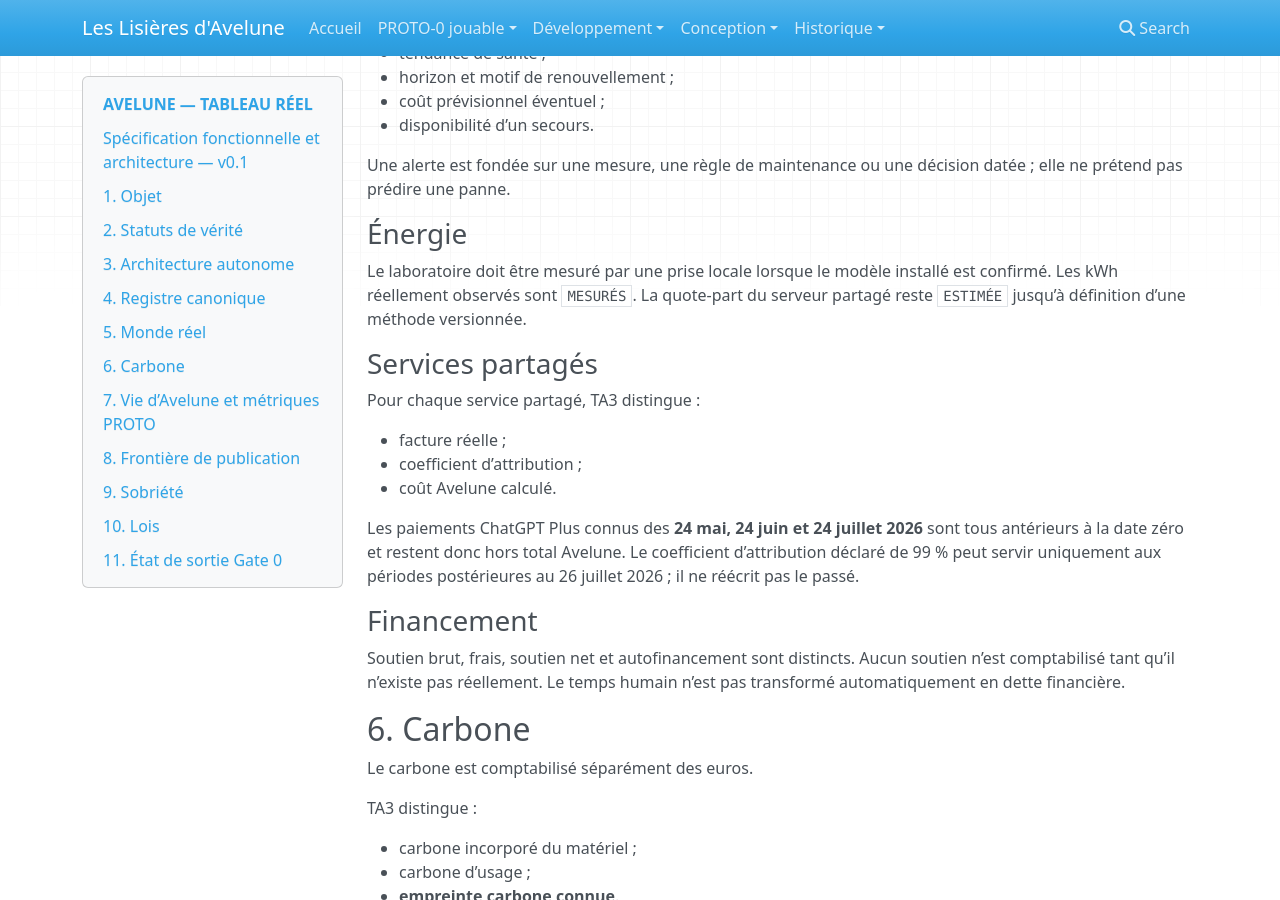
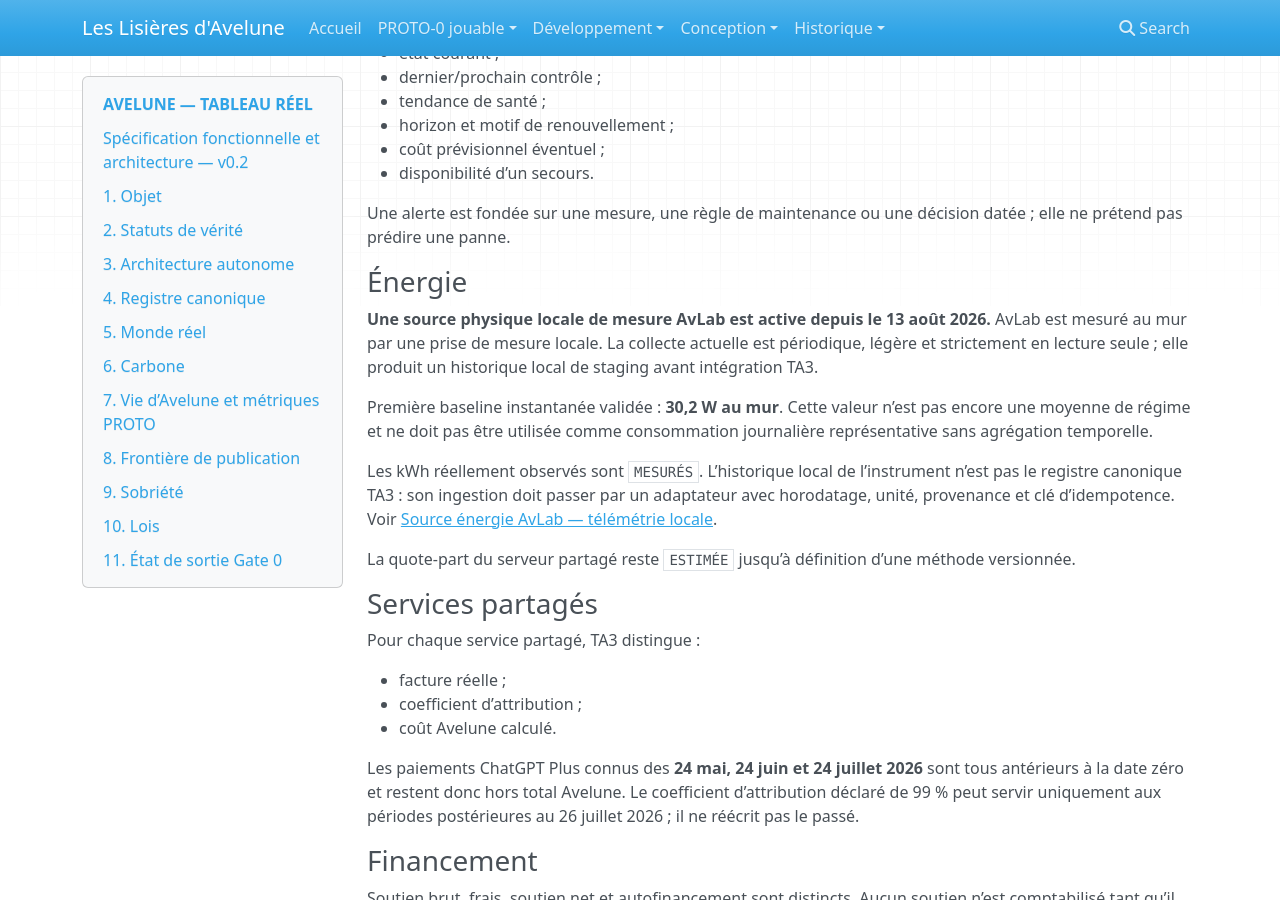
Before and after one commit to Abeliome-Officiel/les-lisieres-avelune, an MkDocs documentation site: the page built from docs/real/SPECIFICATION.md, in a window 1280 px wide and 900 px high, scrolled down 2243 px. Built offline with MkDocs 1.6.1, drawn with Linux system fonts in a browser that asks for light colours; nearby versions of some CDN libraries; some of the changed text lies outside the part shown.

Commit message:
docs(real): integrate active AvLab energy source

```diff
--- a/docs/real/SPECIFICATION.md
+++ b/docs/real/SPECIFICATION.md
@@ -1,8 +1,8 @@
 # AVELUNE — TABLEAU RÉEL
-## Spécification fonctionnelle et architecture — v0.1
+## Spécification fonctionnelle et architecture — v0.2
 
 Statut : **Gate 0 validé — architecture autonome retenue**.
-Date de synchronisation : 12 août 2026.
+Date de synchronisation : 13 août 2026.
 
 ## 1. Objet
 
@@ -52,7 +52,8 @@ Principes :
 - un adaptateur peut être remplacé ou supprimé sans changer le contrat public ;
 - une source indisponible rend sa donnée ancienne ou inconnue mais ne rend pas TA3 indisponible ;
 - le rendu public ne lit jamais directement une prise, une base de PROTO ou une API externe ;
-- TA3 conserve son propre historique après disparition d’une source.
+- TA3 conserve son propre historique après disparition d’une source ;
+- **observer n’autorise pas à agir** : une source de mesure reste en lecture seule tant qu’une capacité de commande distincte n’a pas été explicitement conçue et autorisée.
 
 Le service doit utiliser le plus petit runtime persistant approprié déjà disponible ou justifié sur le serveur partagé. Il ne doit pas être hébergé dans le conteneur ou la base éphémère du PROTO.
 
@@ -101,7 +102,13 @@ Une alerte est fondée sur une mesure, une règle de maintenance ou une décisio
 
 ### Énergie
 
-Le laboratoire doit être mesuré par une prise locale lorsque le modèle installé est confirmé. Les kWh réellement observés sont `MESURÉS`. La quote-part du serveur partagé reste `ESTIMÉE` jusqu’à définition d’une méthode versionnée.
+**Une source physique locale de mesure AvLab est active depuis le 13 août 2026.** AvLab est mesuré au mur par une prise de mesure locale. La collecte actuelle est périodique, légère et strictement en lecture seule ; elle produit un historique local de staging avant intégration TA3.
+
+Première baseline instantanée validée : **30,2 W au mur**. Cette valeur n’est pas encore une moyenne de régime et ne doit pas être utilisée comme consommation journalière représentative sans agrégation temporelle.
+
+Les kWh réellement observés sont `MESURÉS`. L’historique local de l’instrument n’est pas le registre canonique TA3 : son ingestion doit passer par un adaptateur avec horodatage, unité, provenance et clé d’idempotence. Voir [Source énergie AvLab — télémétrie locale](AVLAB_POWER_TELEMETRY.md).
+
+La quote-part du serveur partagé reste `ESTIMÉE` jusqu’à définition d’une méthode versionnée.
 
 ### Services partagés
 
@@ -166,7 +174,8 @@ Les sources sensibles restent côté serveur et les journaux techniques ne recop
 - pas de polling navigateur permanent ;
 - pas de dépendance à un appel externe au moment de l’affichage ;
 - collecte périodique par timer/cron/tâche légère lorsque nécessaire ;
-- pas de nouveau service permanent si une capacité existante répond proprement au besoin.
+- pas de nouveau service permanent si une capacité existante répond proprement au besoin ;
+- la rétention des mesures brutes peut être bornée et remplacée par des agrégats versionnés lorsque la granularité fine n’a plus de valeur utile.
 
 L’autonomie de TA3 vis-à-vis du PROTO est, en revanche, une nécessité d’architecture.
 
@@ -187,9 +196,12 @@ L’autonomie de TA3 vis-à-vis du PROTO est, en revanche, une nécessité d’a
 13. Tout facteur est sourcé et versionné.
 14. Un total carbone incomplet est nommé comme tel.
 15. L’instrumentation doit coûter moins de ressources qu’elle n’en observe raisonnablement.
+16. Mesurer n’autorise pas à piloter : collecte et action sont des capacités distinctes.
 
 ## 11. État de sortie Gate 0
 
 L’audit du 11 août 2026 a validé le passage à la Phase B avec la règle suivante :
 
 > auditer d’abord les capacités persistantes disponibles hors PROTO, puis choisir le plus petit runtime et stockage autonomes adaptés à TA3 ; ne créer aucune migration TA3 dans la base du PROTO.
+
+La source énergie AvLab constitue désormais une première source physique réelle à raccorder lors de cette Phase B, sans modifier cette règle d’autonomie.
```
Also changed, not shown: other parts of docs/real/SPECIFICATION.md (+10 -9 lines).
